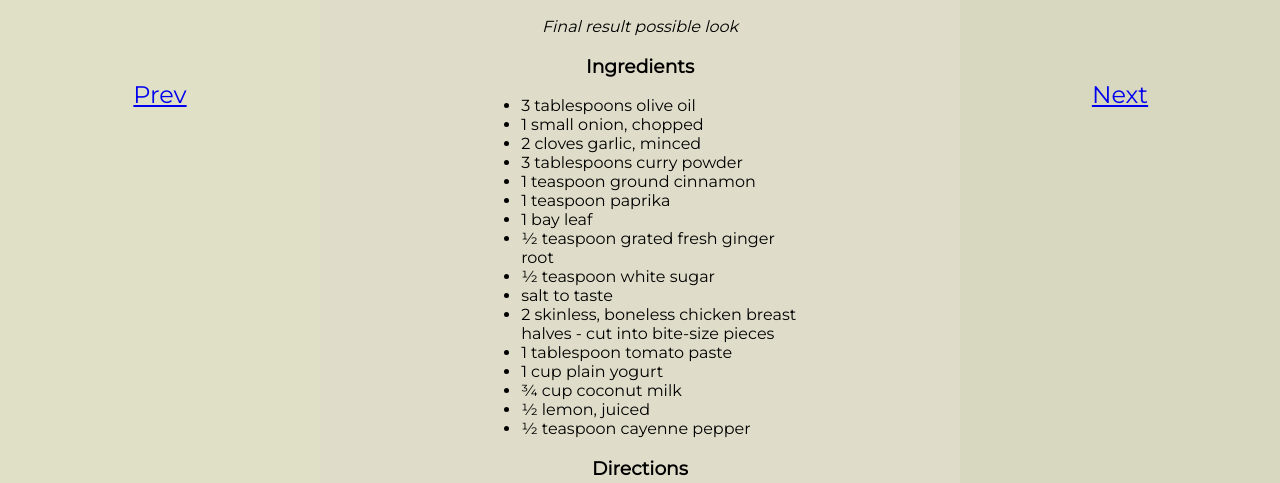
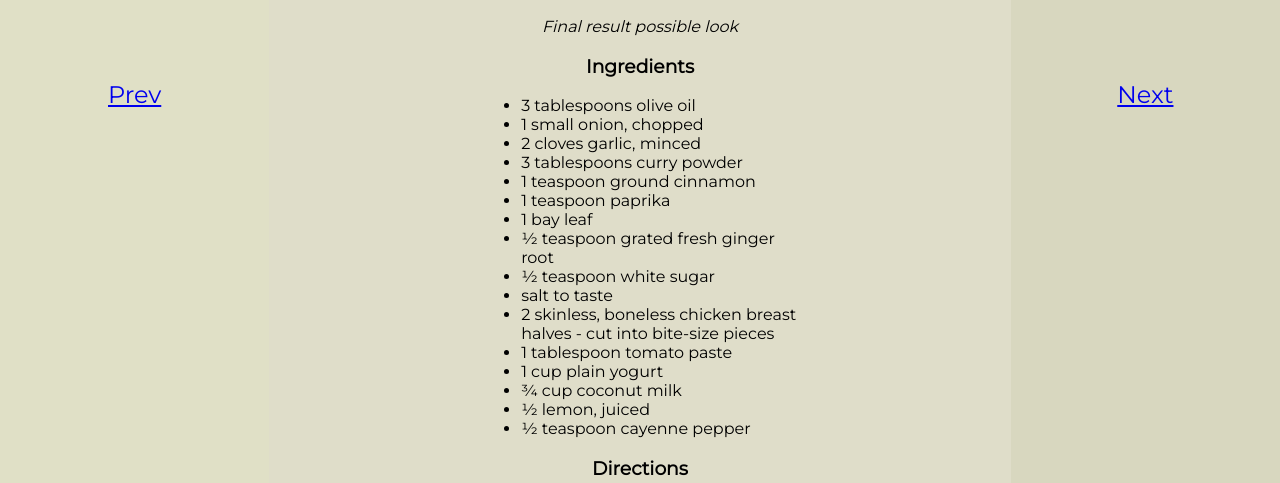
Before and after one commit to zforzed/odin-recipes, a plain HTML site: page indian_chicken_curry.html in a window 1280 px wide. Shown: the part 320-803 px from the top of the page. Drawn offline with Linux system fonts and the light colour scheme.

Commit message:
Minor flexbox changes in styles.css

```diff
--- a/styles.css
+++ b/styles.css
@@ -5,11 +5,10 @@ body {
    margin: 0;
    padding: 0;
    display: flex;
-   box-sizing: border-box;
 }
 
 .btns {
-   width: 25vw;
+   flex: 1;
    background-color: rgb(216, 215, 191);
    padding-top: 50vh;
    color: rgb(177, 176, 155);
@@ -22,5 +21,5 @@ body {
 }
 
 .middle-content {
- width: 50%;
+ flex: 2;
 }
```
